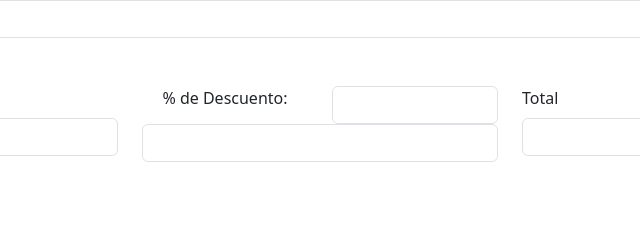
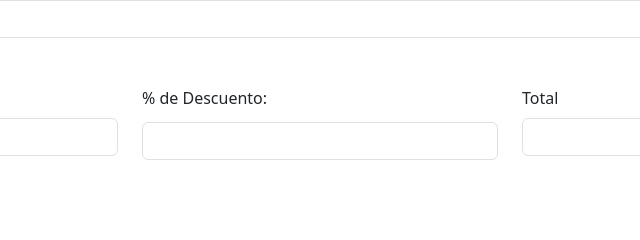
Before and after one commit to JessicaAvila77/EjercicioExamenP1.1, a plain HTML site: page index.html in a window 1280 px wide. Shown: the part 432-672 px from the top of the page, 320-960 px from the left. Drawn offline with nearby package versions, Linux system fonts and the light colour scheme; some packages are replaced by stand-ins of ours; a script that the page names is missing.

Commit message:
Mejorando interfaz

```diff
--- a/index.html
+++ b/index.html
@@ -46,11 +46,11 @@
         </div>
         <div class="col mt-2 ">
             <div class="row">
-                <div class="col" style="text-align: center;">
+                <div class="col-6" >
                     <label for="formGroupExampleInput" class="form-label">% de Descuento:</label>
                 </div>
-                <div class="col" style="text-align: center;">
-                    <input class="form-control" type="number" readonly id="DescuentoLabel">
+                <div class="col-6" >
+                    <input class="form-control" type="number" readonly id="DescuentoLabel" style="border: none; ">
                 </div>
              </div>
 
--- a/js/index.js
+++ b/js/index.js
@@ -40,7 +40,7 @@ function calcular(){
         //comienzan los calculos
         let subtotal = p1 + p2 + p3 + p4 + p5;
 
-        let descuento;
+        let descuento=0;
         let deslabel=0;
 
         if (subtotal <= 999.99)
```
